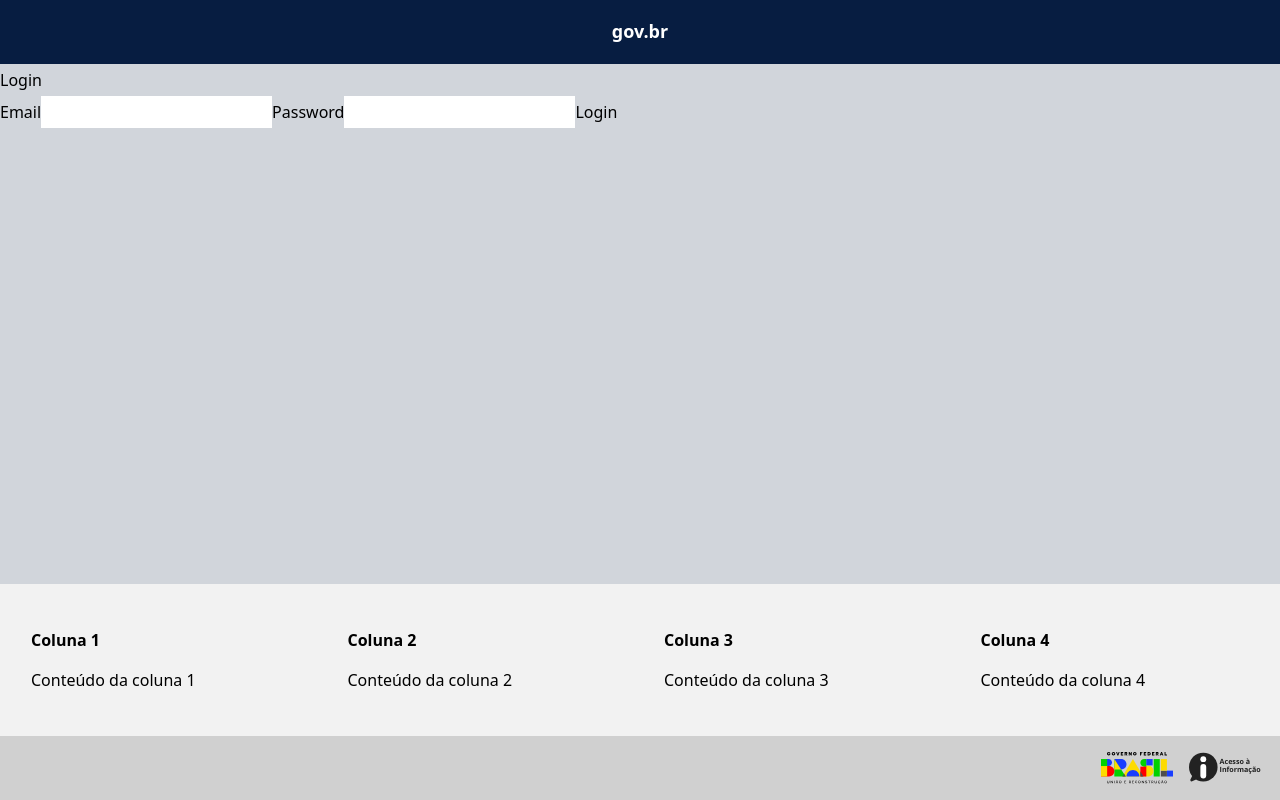
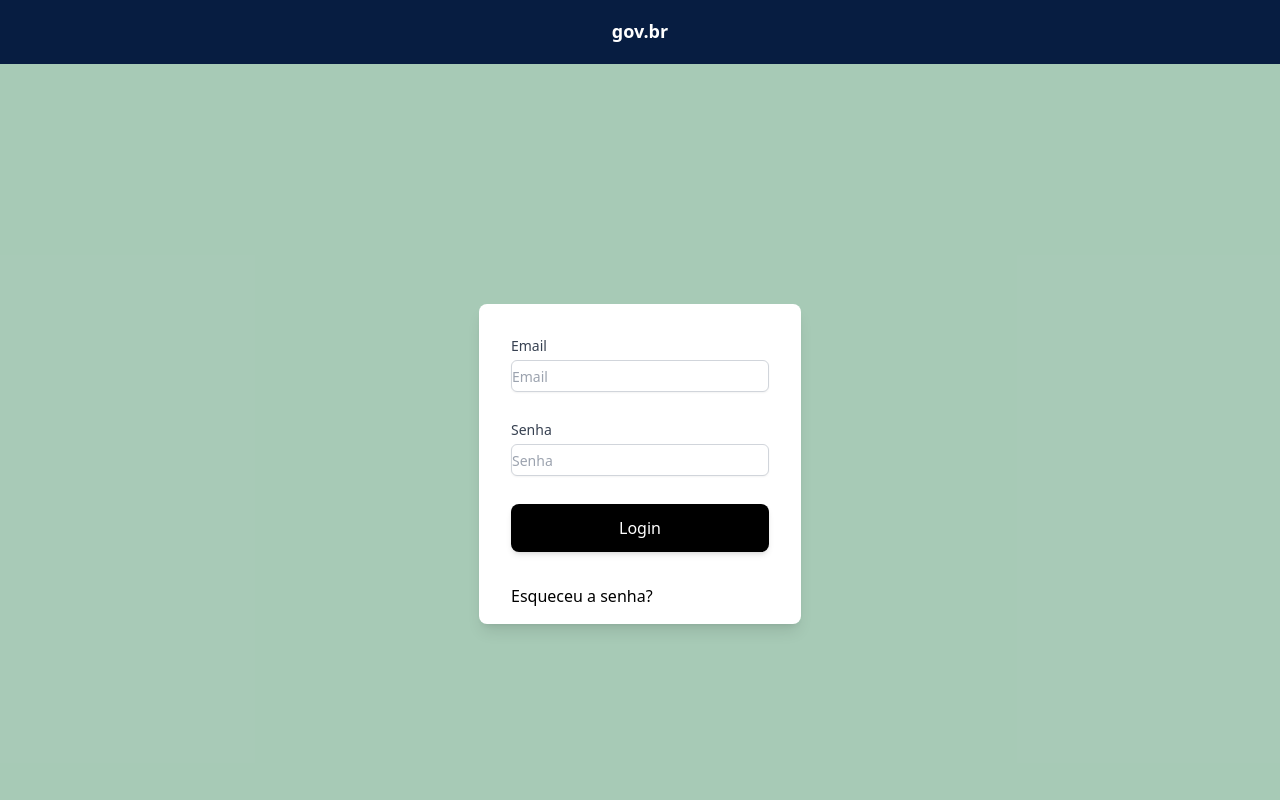
Before and after one commit to GUGALU/projeto-integrador-front, a Next.js app: page /pages/login in a window 1280 px wide. Shown: the top 800 px of the page. Built offline with nearby package versions, Linux system fonts and the light colour scheme.

Commit message:
Feat/login page (#39)
* feat:init login

* feat:init login 04/09

* feat: Login Page Link

```diff
--- a/app/pages/login/page.jsx
+++ b/app/pages/login/page.jsx
@@ -1,15 +1,28 @@
+"use client"
+import React from "react";
+import { InputText } from 'primereact/inputtext';
+import { Button } from 'primereact/button';
+ export default function Login() {
 
-export default function Login() {
-  return (
-    <div>
-      <h1>Login</h1>
-      <form>
-        <label>Email</label>
-        <input type="email" />
-        <label>Password</label>
-        <input type="password" />
-        <button type="submit">Login</button>
-      </form>
-    </div>
-  );
+    return (
+        <div className="flex justify-center items-center h-screen bg-[#039C2533]">
+            <div className="w-[322px] h-[320px] p-8 bg-white shadow-lg rounded-lg">
+                <form className="space-y-7">
+                    <div className="space-y-1">
+                        <label htmlFor="email" className="block text-sm font-medium text-gray-700">Email</label>
+                        <InputText id="email" name='email' type="email" placeholder="Email" required className="h-8 block w-full border border-gray-300 rounded-md shadow-sm focus:border-indigo-500 focus:ring-indigo-500 sm:text-sm" />
+                    </div>
+                    <div className="space-y-1">
+                        <label htmlFor="password" className="block text-sm font-medium text-gray-700">Senha</label>
+                        <InputText id="password" name='password' type="password" placeholder="Senha" required toggleMask className="h-8 block w-full border border-gray-300 rounded-md shadow-sm focus:border-indigo-500 focus:ring-indigo-500 sm:text-sm" />
+                    </div>
+                    <Button label="Login" icon="pi pi-check" iconPos="right" className="bg-black w-full py-2 px-4  text-white rounded-lg shadow-md hover:bg-white hover:text-black focus:outline-none focus:ring-2 focus:ring-blue-500 focus:ring-offset-2" type="submit" />
+                    <div className="flex justify-between mt-4">
+                        <Button className="text-black hover:underline " label="Esqueceu a senha?" link onClick={() => window.open('https://react.dev', '_blank')} />
+
+                    </div>
+                </form>
+            </div>
+        </div>
+    )
 }
```
